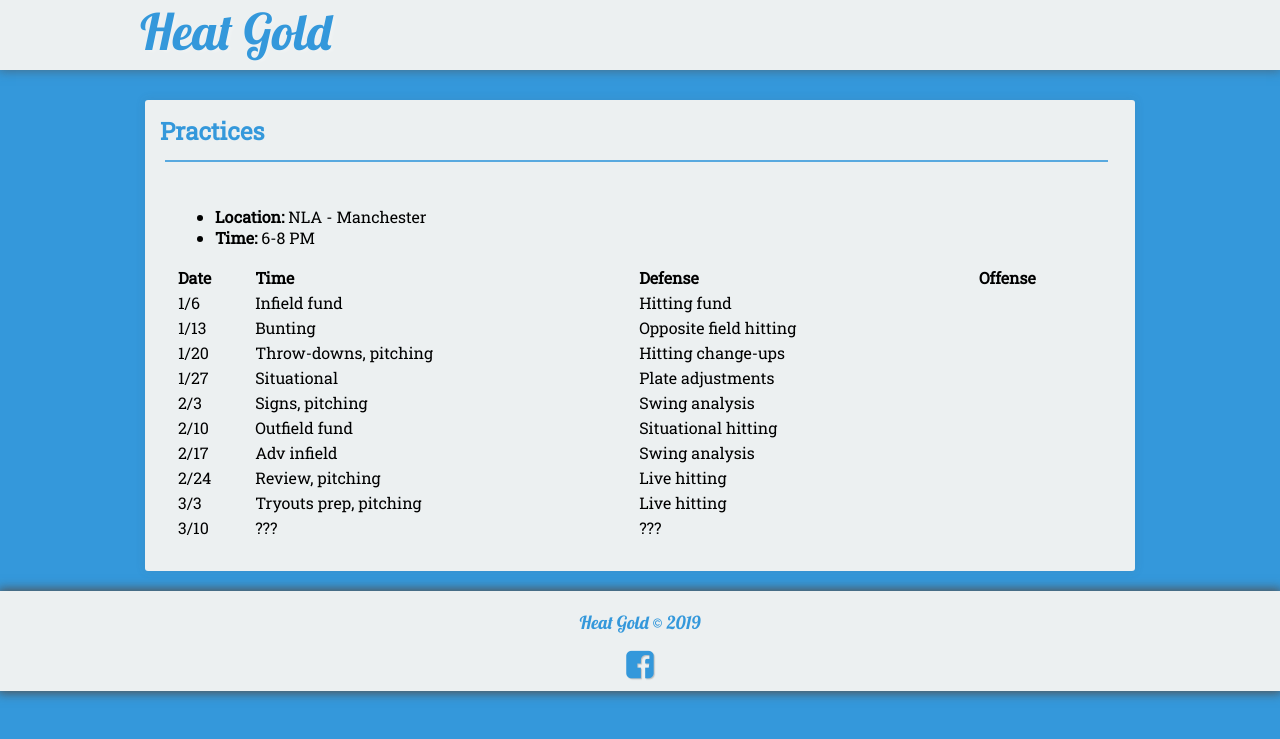
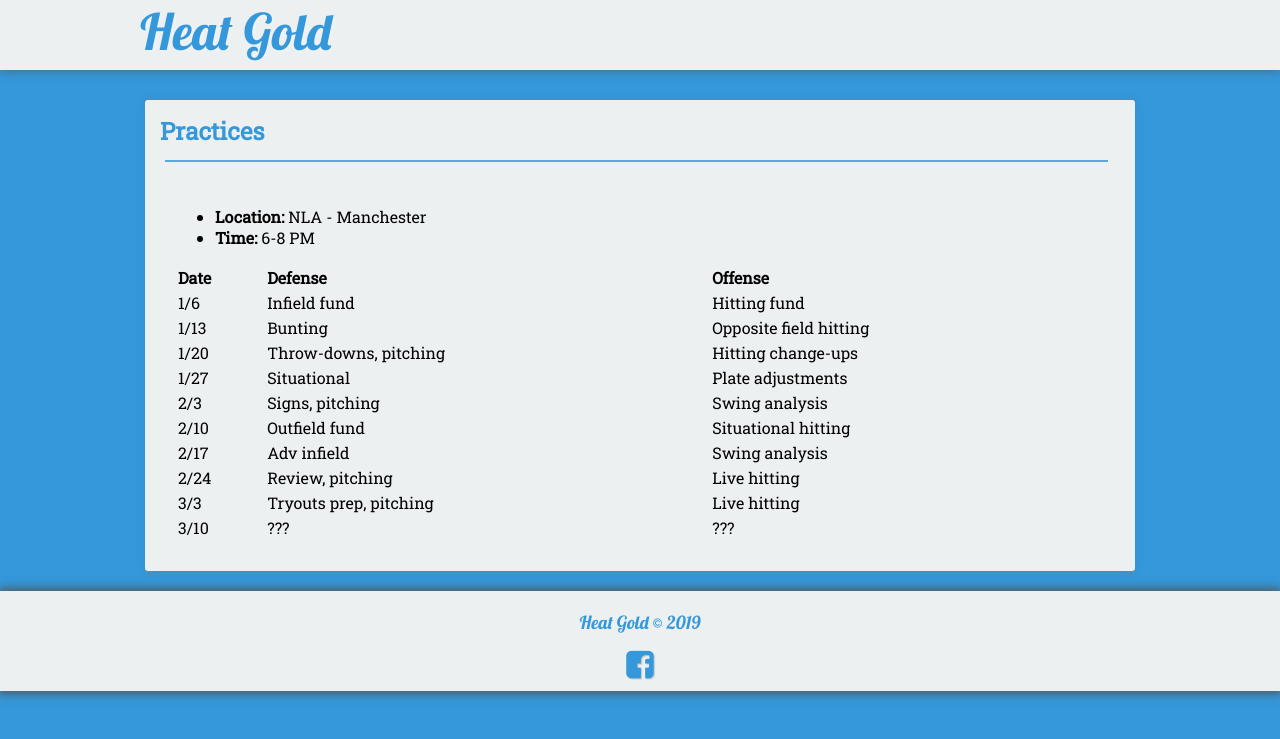
Before and after one commit to seanmerrow/ecf, a Jekyll site: the page built from _posts/2019-08-27-Practices.md, in a window 1280 px wide. Shown: the top 739 px of the page. Built offline with Jekyll 4.4.1, drawn with Linux system fonts in a browser that asks for light colours; nearby versions of some CDN libraries.

Commit message:
Update 2019-08-27-Practices.md

```diff
--- a/_posts/2019-08-27-Practices.md
+++ b/_posts/2019-08-27-Practices.md
@@ -7,8 +7,8 @@ excerpt: "Practice Schedule"
 * **Location:** NLA - Manchester
 * **Time:** 6-8 PM
 
-| Date | Time     | Defense | Offense |
-|:---  |:---      |:---     |:---     |
+| Date | Defense | Offense |
+|:---  |:---     |:---     |
 | 1/6  | Infield fund   | Hitting fund |
 | 1/13  | Bunting   | Opposite field hitting |
 | 1/20  | Throw-downs, pitching   | Hitting change-ups |
```
